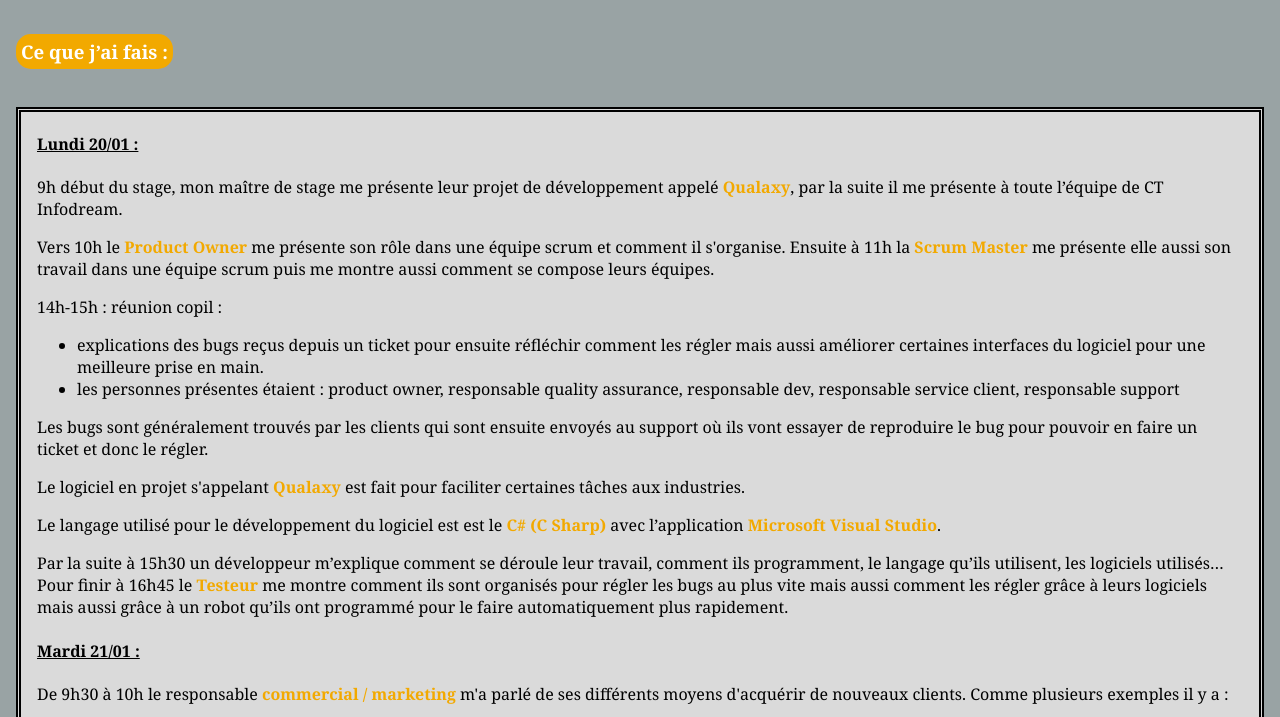
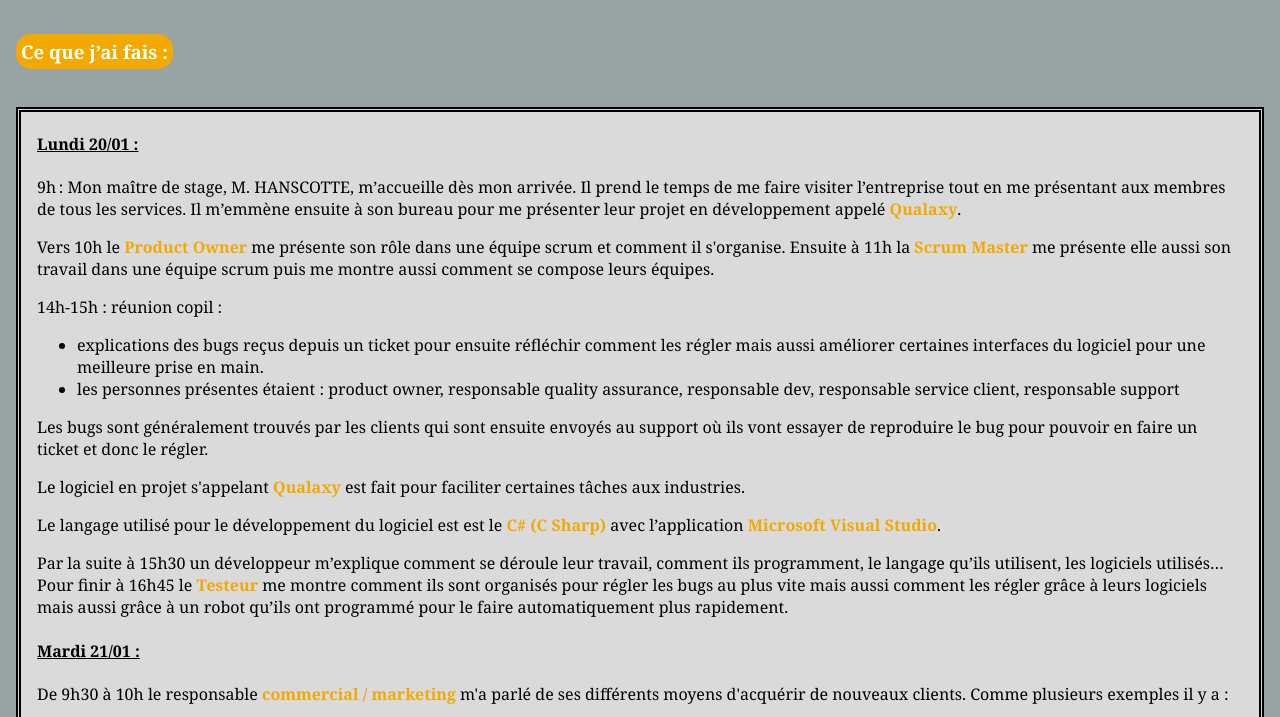
Before and after one commit to RNath123/web, a plain HTML site: page index.html in a window 1280 px wide. Shown: the part 83-800 px from the top of the page. Drawn offline with Linux system fonts and the light colour scheme.

Commit message:
Update index.html

```diff
--- a/index.html
+++ b/index.html
@@ -110,8 +110,8 @@
         <nav class="cadre">
             <h4><p><u>Lundi 20/01 :</u></p></h4>
 
-            <p>9h début du stage, mon maître de stage me présente leur projet de développement appelé <span
-                    class="highlight">Qualaxy</span>, par la suite il me présente à toute l’équipe de CT Infodream.
+            <p>9h : Mon maître de stage, M. HANSCOTTE, m’accueille dès mon arrivée. Il prend le temps de me faire visiter l’entreprise tout en me présentant  aux membres de tous les services. Il m’emmène ensuite à son bureau pour me présenter leur projet en développement appelé
+                <span class="highlight">Qualaxy</span>.
             </p>
             <p>Vers 10h le <span class="highlight">Product Owner</span> me présente son rôle dans une équipe scrum et
                 comment il s'organise.
```
